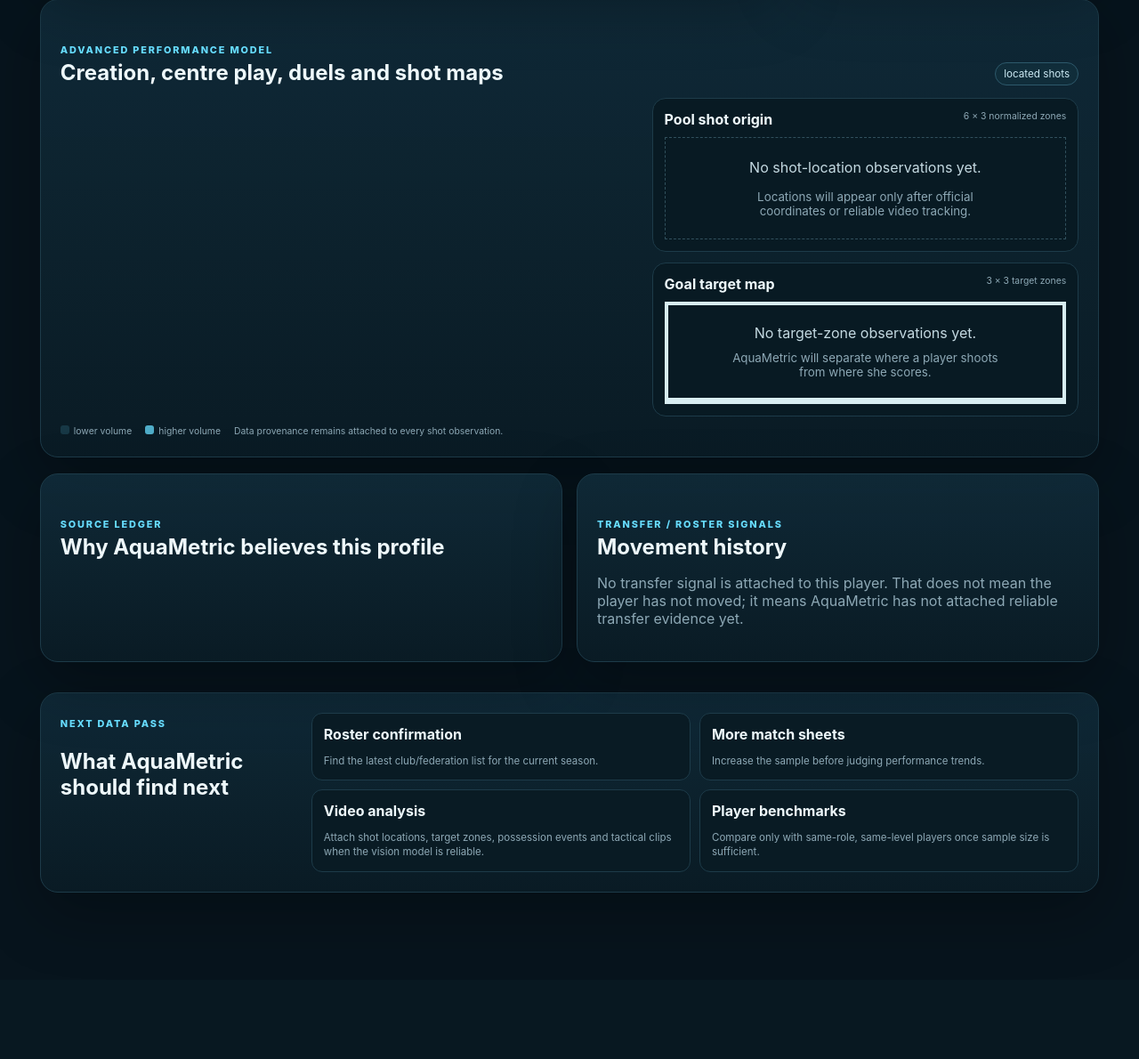
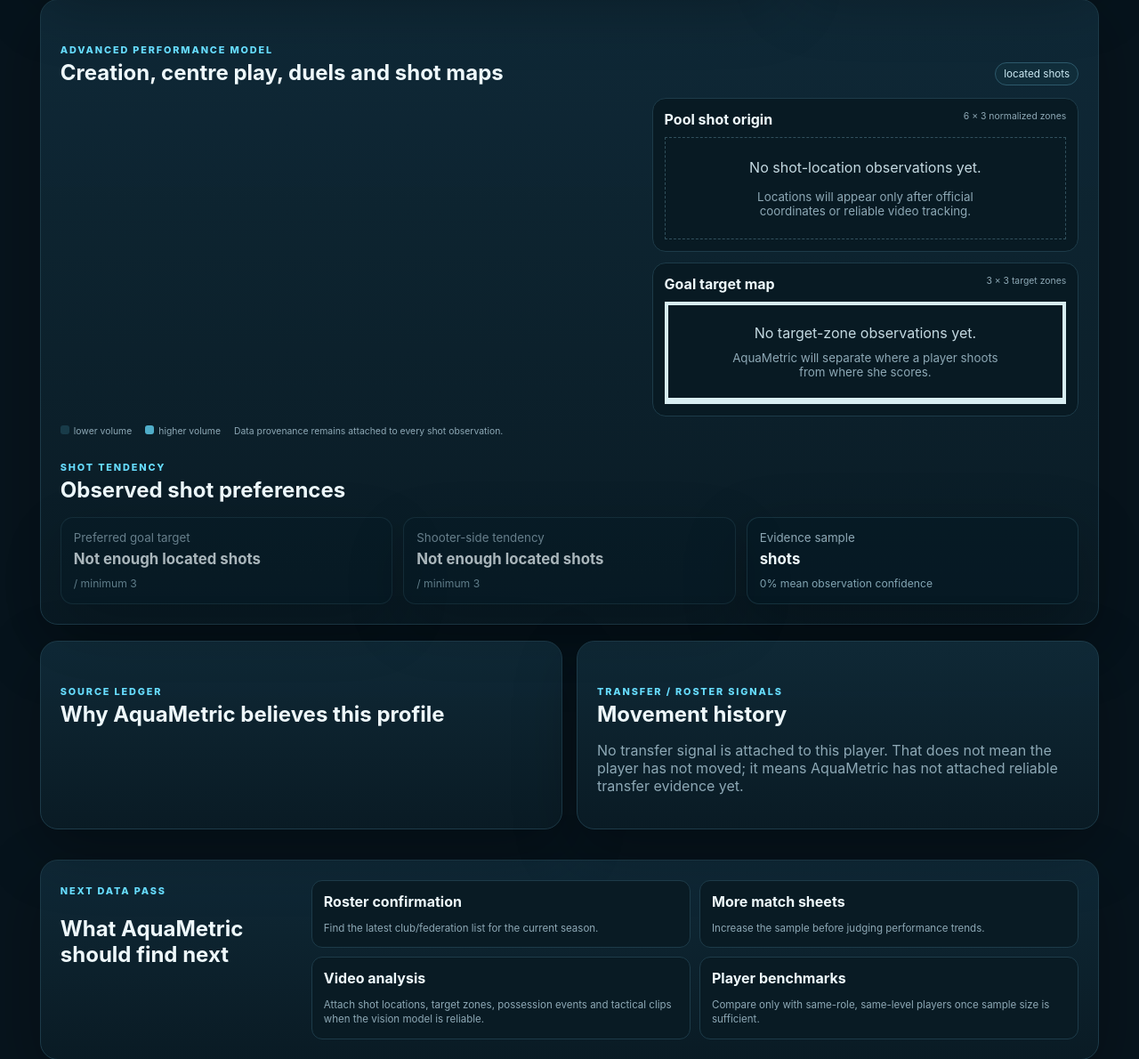
Before and after one commit to azertyuiop95200/aquametric-Waterpolo, a Python web app: template source/templates/player_intelligence_detail.html in a window 1280 px wide. Shown: the part 788-1978 px from the top of the page at 89% size. Before the commit the page ends 1791 px from the top, so only its background shows below. Run offline with Jinja, Linux system fonts and the light colour scheme; the template is opened without the code that fills it, so the values that code supplies are empty.

Commit message:
V12.1 show player shot preferences from located evidence

```diff
--- a/source/templates/player_intelligence_detail.html
+++ b/source/templates/player_intelligence_detail.html
@@ -2,14 +2,20 @@
 <section class="page-head player-dossier-hero"><div><span class="eyebrow">PLAYER DOSSIER</span><h1>{{ profile.canonical_name }}</h1><p>{{ profile.nationality or 'Nationality to confirm' }} · {{ profile.role }} · evidence confidence {{ (profile.confidence_score*100)|round|int }}%</p></div><div class="dossier-affiliation"><small>Current club evidence</small><b>{{ profile.current_club or 'Research pending' }}</b><small>{{ profile.roster_status|replace('_',' ') }}</small></div></section>
 <div class="kpi-grid four"><div class="kpi"><span>Matches with stats</span><b>{{ snapshot.matches }}</b></div><div class="kpi"><span>Known goals</span><b>{{ snapshot.goals }}</b></div><div class="kpi"><span>Known saves</span><b>{{ snapshot.saves }}</b></div><div class="kpi"><span>Evidence records</span><b>{{ snapshot.sources + snapshot.metrics }}</b></div></div>
 <section class="coverage-strip panel"><div class="coverage-node {{ 'on' if coverage.identity else '' }}"><i></i><b>Identity</b><small>name / nation / role</small></div><div class="coverage-node {{ 'on' if coverage.roster else '' }}"><i></i><b>Roster</b><small>current-team evidence</small></div><div class="coverage-node {{ 'on' if coverage.match_stats else '' }}"><i></i><b>Match stats</b><small>official evidence</small></div><div class="coverage-node {{ 'on' if coverage.video else '' }}"><i></i><b>Video</b><small>linked match footage</small></div><div class="coverage-node {{ 'on' if coverage.advanced_ai else '' }}"><i></i><b>Advanced AI</b><small>shots / movement / tactics</small></div></section>
-<div class="dossier-grid"><section class="panel"><div class="section-title"><div><span class="eyebrow">MATCH EVIDENCE</span><h2>Statistics by match</h2></div></div>{% if grouped %}<div class="match-evidence-list">{% for g in grouped %}<article class="match-evidence"><div class="match-evidence-head"><div><small>{{ g.match.competition }} · {{ g.match.season }}</small><h3>{{ g.match.team_a }} {{ g.match.score_a }}–{{ g.match.score_b }} {{ g.match.team_b }}</h3></div>{% if g.match.video_url %}<a href="{{ g.match.video_url }}" target="_blank" rel="noreferrer">Video ↗</a>{% endif %}</div><div class="metric-ribbon">{% for m in g.metrics %}<div><b>{{ m.value|int if m.value is not none and m.value == m.value|int else m.value or m.text_value }}</b><small>{{ m.metric|replace('_',' ') }}</small><em>{{ m.provenance|replace('_',' ') }}</em></div>{% endfor %}</div><a class="text-link" href="/analysis-library/{{ g.match.id }}">Open full match file →</a></article>{% endfor %}</div>{% else %}<div class="empty-state"><h3>Roster evidence exists, but no match-level stats yet</h3><p>This is intentional. AquaMetric will not fabricate shots, passes or saves until an official report or a sufficiently reliable video model provides them.</p></div>{% endif %}</section>
+<div class="dossier-grid"><section class="panel"><div class="section-title"><div><span class="eyebrow">MATCH EVIDENCE</span><h2>Statistics by match</h2></div></div>{% if grouped %}<div class="match-evidence-list">{% for g in grouped %}<article class="match-evidence"><div class="match-evidence-head"><div><small>{{ g.match.competition }} · {{ g.match.season }}</small><h3>{{ g.match.team_a }} {{ g.match.score_a }}–{{ g.match.score_b }} {{ g.match.team_b }}</h3></div>{% if g.match.video_url %}<a href="{{ g.match.video_url }}" target="_blank" rel="noreferrer">Video ↗</a>{% endif %}</div><div class="metric-ribbon" data-drag-scroll>{% for m in g.metrics %}<div><b>{{ m.value|int if m.value is not none and m.value == m.value|int else m.value or m.text_value }}</b><small>{{ m.metric|replace('_',' ') }}</small><em>{{ m.provenance|replace('_',' ') }}</em></div>{% endfor %}</div><a class="text-link" href="/analysis-library/{{ g.match.id }}">Open full match file →</a></article>{% endfor %}</div>{% else %}<div class="empty-state"><h3>Roster evidence exists, but no match-level stats yet</h3><p>This is intentional. AquaMetric will not fabricate shots, passes or saves until an official report or a sufficiently reliable video model provides them.</p></div>{% endif %}</section>
 <aside class="panel dossier-side"><div class="section-title"><div><span class="eyebrow">CURRENT EVIDENCE</span><h2>Affiliations</h2></div></div><div class="fact-stack"><div><span>Club</span><b>{{ profile.current_club or '—' }}</b></div><div><span>National team</span><b>{{ profile.current_national_team or '—' }}</b></div><div><span>Season state</span><b>{{ profile.roster_season or '—' }}</b></div><div><span>Confidence</span><b>{{ (profile.confidence_score*100)|round|int }}%</b></div></div><p class="muted">{{ profile.note }}</p>{% if profile.primary_source_url %}<a href="{{ profile.primary_source_url }}" target="_blank" rel="noreferrer">Primary source ↗</a>{% endif %}</aside></div>
-{% if standalone %}<section class="panel"><div class="section-title"><div><span class="eyebrow">TOURNAMENT / SEASON METRICS</span><h2>Aggregate evidence</h2></div></div><div class="metric-ribbon wide">{% for m in standalone %}<div><b>{{ m.value|int if m.value is not none and m.value == m.value|int else m.value or m.text_value }}</b><small>{{ m.metric|replace('_',' ') }}</small><em>{{ m.provenance|replace('_',' ') }}</em></div>{% endfor %}</div></section>{% endif %}
-<section class="panel advanced-profile"><div class="section-title"><div><span class="eyebrow">ADVANCED PERFORMANCE MODEL</span><h2>Creation, centre play, duels and shot maps</h2>{% if shot_map.demo %}<small class="demo-warning">SHOWCASE DEMO — shot coordinates below are synthetic UI data, not player evidence.</small>{% endif %}</div><span class="pill {{ 'confidence' if shot_map.count else '' }}">{{ shot_map.count }} located shots</span></div>
+{% if standalone %}<section class="panel"><div class="section-title"><div><span class="eyebrow">TOURNAMENT / SEASON METRICS</span><h2>Aggregate evidence</h2></div></div><div class="metric-ribbon wide" data-drag-scroll>{% for m in standalone %}<div><b>{{ m.value|int if m.value is not none and m.value == m.value|int else m.value or m.text_value }}</b><small>{{ m.metric|replace('_',' ') }}</small><em>{{ m.provenance|replace('_',' ') }}</em></div>{% endfor %}</div></section>{% endif %}
+<section class="panel advanced-profile"><div class="section-title"><div><span class="eyebrow">ADVANCED PERFORMANCE MODEL</span><h2>Creation, centre play, duels and shot maps</h2>{% if shot_map.demo %}<small class="demo-warning" data-i18n="shot.demo">Synthetic showcase sample — not player evidence</small>{% endif %}</div><span class="pill {{ 'confidence' if shot_map.count else '' }}">{{ shot_map.count }} located shots</span></div>
 <div class="advanced-layout"><div><div class="metric-groups">{% for group, metrics in metric_groups.items() %}<div><b>{{ group }}</b><p>{% for metric in metrics %}<span>{{ metric|replace('_',' ') }}</span>{% endfor %}</p></div>{% endfor %}</div>{% if memberships %}<div class="membership-strip"><b>France evidence</b>{% for m in memberships %}<span>{{ m.year }} · {{ m.competition }} · {{ m.roster_kind|replace('_',' ') }}</span>{% endfor %}</div>{% endif %}</div>
 <div class="shot-panels"><div class="shot-panel"><div class="shot-panel-head"><b>Pool shot origin</b><small>6 × 3 normalized zones</small></div>{% if shot_map.count %}<div class="pool-map">{% for row in shot_map.pool_bins %}{% for n in row %}<div class="heat-cell" style="--heat:{{ n }}"><b>{{ n }}</b></div>{% endfor %}{% endfor %}</div>{% else %}<div class="map-empty">No shot-location observations yet.<small>Locations will appear only after official coordinates or reliable video tracking.</small></div>{% endif %}</div>
 <div class="shot-panel"><div class="shot-panel-head"><b>Goal target map</b><small>3 × 3 target zones</small></div>{% if shot_map.count %}<div class="goal-map">{% for row in shot_map.goal_bins %}{% for n in row %}<div class="heat-cell goal-cell" style="--heat:{{ n }}"><b>{{ n }}</b></div>{% endfor %}{% endfor %}</div>{% else %}<div class="goal-frame map-empty">No target-zone observations yet.<small>AquaMetric will separate where a player shoots from where she scores.</small></div>{% endif %}</div></div></div>
-<div class="map-legend"><span><i class="legend-dot low"></i>lower volume</span><span><i class="legend-dot high"></i>higher volume</span><span>Data provenance remains attached to every shot observation.</span></div></section>
+<div class="map-legend"><span><i class="legend-dot low"></i>lower volume</span><span><i class="legend-dot high"></i>higher volume</span><span>Data provenance remains attached to every shot observation.</span></div>
+<div class="section-title"><div><span class="eyebrow">SHOT TENDENCY</span><h2 data-i18n="shot.pref_title">Observed shot preferences</h2></div></div><div class="shot-preferences">
+{% set target = shot_map.preferences.target %}{% set side = shot_map.preferences.side %}
+<article class="shot-pref {{ '' if target.available else 'unavailable' }}"><small data-i18n="shot.target">Preferred goal target</small>{% if target.available %}<b>{{ target.label|title }}</b><em>{{ target.share }}% of {{ target.located }} goal-located shots</em>{% else %}<b data-i18n="shot.unavailable">Not enough located shots</b><em>{{ target.located }} / minimum 3</em>{% endif %}</article>
+<article class="shot-pref {{ '' if side.available else 'unavailable' }}"><small data-i18n="shot.side">Shooter-side tendency</small>{% if side.available %}<b>{{ side.label|title }}</b><em>{{ side.share }}% of {{ side.located }} side-tagged shots</em>{% else %}<b data-i18n="shot.unavailable">Not enough located shots</b><em>{{ side.located }} / minimum 3</em>{% endif %}</article>
+<article class="shot-pref"><small data-i18n="shot.sample">Evidence sample</small><b>{{ shot_map.count }} shots</b><em>{{ (shot_map.confidence*100)|round|int }}% mean observation confidence{% if shot_map.demo %} · DEMO{% endif %}</em></article>
+</div></section>
 <section class="two-col"><div class="panel"><div class="section-title"><div><span class="eyebrow">SOURCE LEDGER</span><h2>Why AquaMetric believes this profile</h2></div></div><div class="source-ledger">{% for s in sources %}<div class="source-line"><span class="source-tier {{ s.trust_level }}">{{ s.trust_level|replace('_',' ') }}</span><div><b>{{ s.label }}</b><p>{{ s.claim_text }}</p><small>{{ s.season }}</small></div><a href="{{ s.url }}" target="_blank" rel="noreferrer">↗</a></div>{% endfor %}</div></div><div class="panel"><div class="section-title"><div><span class="eyebrow">TRANSFER / ROSTER SIGNALS</span><h2>Movement history</h2></div></div>{% if transfers %}<div class="research-list">{% for t in transfers %}<div class="research-item"><span>{{ t.published_date }}</span><b>{{ t.from_team or '—' }} → {{ t.to_team or '—' }}</b><small>{{ t.signal_type }} · {{ t.source_tier }}</small><p>{{ t.note }}</p><a href="{{ t.source_url }}" target="_blank" rel="noreferrer">Source ↗</a></div>{% endfor %}</div>{% else %}<p class="muted">No transfer signal is attached to this player. That does not mean the player has not moved; it means AquaMetric has not attached reliable transfer evidence yet.</p>{% endif %}</div></section>
 <section class="panel research-next"><div><span class="eyebrow">NEXT DATA PASS</span><h2>What AquaMetric should find next</h2></div><div class="next-grid"><div><b>Roster confirmation</b><p>Find the latest club/federation list for {{ profile.roster_season or 'the current season' }}.</p></div><div><b>More match sheets</b><p>Increase the sample before judging performance trends.</p></div><div><b>Video analysis</b><p>Attach shot locations, target zones, possession events and tactical clips when the vision model is reliable.</p></div><div><b>Player benchmarks</b><p>Compare only with same-role, same-level players once sample size is sufficient.</p></div></div></section>
 {% endblock %}
```
